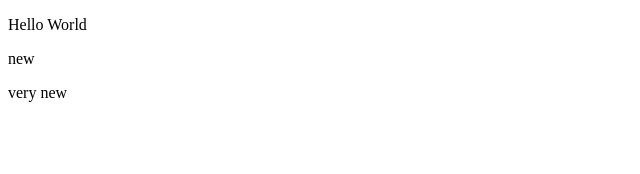
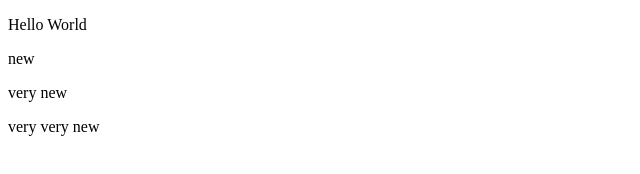
Before and after one commit to niki2012/hello-world, a plain HTML site: page index.html in a window 1280 px wide. Shown: the whole page, without its empty margins (0-640 px from the left). Drawn offline with Linux system fonts and the light colour scheme.

Commit message:
also did something

```diff
--- a/index.html
+++ b/index.html
@@ -5,5 +5,6 @@
         <p>Hello World</p>
         <p>new</p>
         <p>very new</p>
+        <p>very very new</p>
     </body>
 </html>
```
